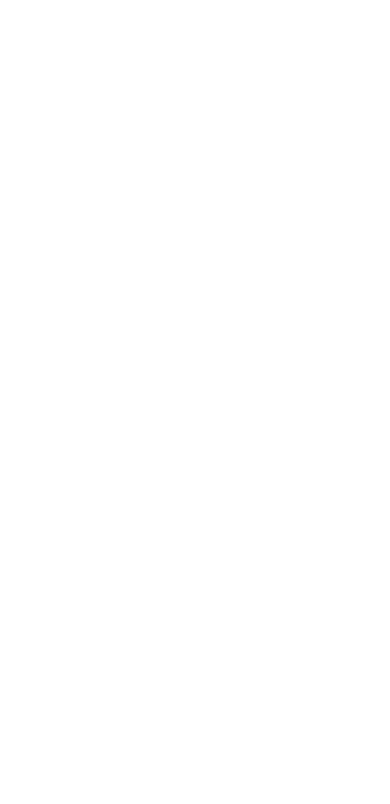
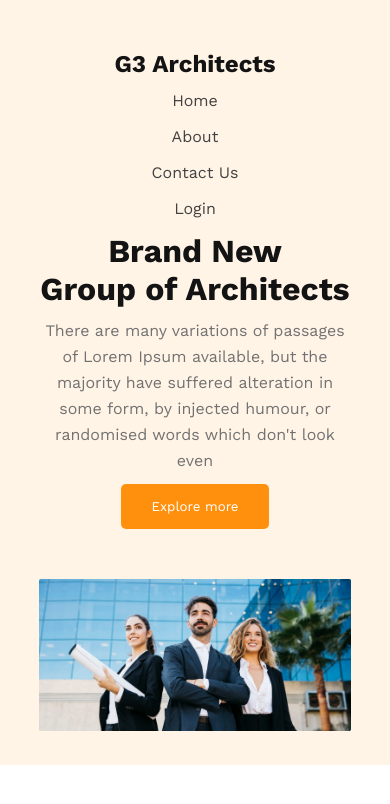
Before and after one commit to TahmidShawn/g3-architects-website, a plain HTML site: page index.html in a window 390 px wide. Drawn offline with nearby package versions, Linux system fonts and the light colour scheme.

Commit message:
header section responsive design done

```diff
--- a/index.html
+++ b/index.html
@@ -1,12 +1,47 @@
 <!DOCTYPE html>
 <html lang="en">
+
 <head>
     <meta charset="UTF-8">
     <meta name="viewport" content="width=device-width, initial-scale=1.0">
     <title>G3 Architects Website </title>
     <link rel="stylesheet" href="styles/architects.css">
+
+    <link rel="preconnect" href="https://fonts.googleapis.com">
+    <link rel="preconnect" href="https://fonts.gstatic.com" crossorigin>
+    <link
+        href="https://fonts.googleapis.com/css2?family=Lato:wght@100;400;700;900&family=Open+Sans:wght@400;700;800&family=Work+Sans:wght@400;600;700;800&display=swap"
+        rel="stylesheet">
 </head>
+
 <body>
+    <!-- header section  -->
+    <header>
+        <!-- nav section  -->
+        <nav class="nav-container">
+            <h3>G3 Architects</h3>
+            <div class="navbar">
+                <ul class="nav-menu">
+                    <li><a href="#">Home</a></li>
+                    <li><a href="#">About</a></li>
+                    <li><a href="#">Contact Us</a></li>
+                    <li><a href="#">Login</a></li>
+                </ul>
+            </div>
+        </nav>
+        <!-- banner section  -->
+        <section class="banner">
+            <div class="banner-description">
+                <h2>Brand New <br> Group of Architects</h2>
+                <p>There are many variations of passages of Lorem Ipsum available, but the majority have suffered
+                    alteration in some form, by injected humour, or randomised words which don't look even</p>
+                <button class="btn-primary">Explore more</button>
+            </div>
+            <div class="banner-img">
+                <img src="./images/banner.png" alt="">
+            </div>
+        </section>
+    </header>
+</body>
 
-</body>
 </html>
--- a/styles/architects.css
+++ b/styles/architects.css
@@ -0,0 +1,160 @@
+* {
+    font-family: 'Lato', sans-serif;
+    font-family: 'Open Sans', sans-serif;
+    font-family: 'Work Sans', sans-serif;
+    margin: 0;
+    padding: 0;
+}
+
+.btn-primary {
+    padding: 15px 30px;
+    background-color: #FF900E;
+    color: white;
+    border: 0;
+    border-radius: 5px;
+}
+
+/* header style  */
+header {
+    background-color: rgba(255, 144, 14, 0.10);
+}
+
+/* nav styles */
+.nav-container {
+    display: flex;
+    justify-content: space-between;
+    align-items: center;
+    max-width: 80%;
+    margin: 0 auto;
+    padding-top: 50px;
+}
+
+.nav-container h3 {
+    color: #131313;
+    font-size: 2em;
+    font-weight: 700;
+}
+
+.nav-menu {
+    display: flex;
+    align-items: center;
+    justify-content: center;
+    gap: 2.5em;
+}
+
+.nav-menu li {
+    list-style: none;
+}
+
+.nav-menu li a {
+    text-decoration: none;
+    color: #424242;
+    font-size: 1em;
+    font-weight: 500;
+    line-height: 26px;
+}
+
+/* banner styles */
+
+.banner-description {
+    max-width: 80%;
+    margin: 0 auto;
+    text-align: center;
+}
+
+.banner-description h2 {
+    color: var(--dark-01, #131313);
+    font-size: 3em;
+    font-weight: 700;
+    width: 50%;
+    margin: 50px auto 20px;
+}
+
+.banner-description p {
+    color: #727272;
+    font-size: 16px;
+    font-weight: 400;
+    line-height: 26px;
+    width: 60%;
+    margin: 0 auto 20px;
+}
+
+.banner-img {
+    max-width: 80%;
+    margin: 0 auto;
+}
+
+img {
+    width: 100%;
+    margin-top: 50px;
+    padding-bottom: 30px;
+}
+
+
+
+
+
+
+
+
+
+
+
+
+/* responsive for small devices */
+
+@media screen and (max-width:576px) {
+
+    .nav-container,
+    .nav-menu {
+        flex-direction: column;
+        gap: 10px;
+        width: 100%;
+    }
+
+    .nav-container h3 {
+        font-weight: 0;
+        font-size: 1.5em;
+    }
+
+    .banner-description h2 {
+        font-size: 2em;
+        width: 100%;
+        margin: 10px 0;
+
+    }
+
+
+    .banner-description p {
+        width: 100%;
+        margin: 10px auto;
+    }
+}
+
+
+
+
+
+
+/* responsive for medium devices */
+
+
+@media screen and (min-width:576px) and (max-width:960px) {
+    .banner-description h2 {
+        font-size: 3em;
+        width: 100%;
+        margin: 40px 0;
+
+    }
+
+    .banner-description p {
+        width: 100%;
+        margin: 10px auto;
+    }
+
+    .nav-container {
+        flex-direction: column;
+        gap: 10px;
+        width: 100%;
+    }
+}
```
